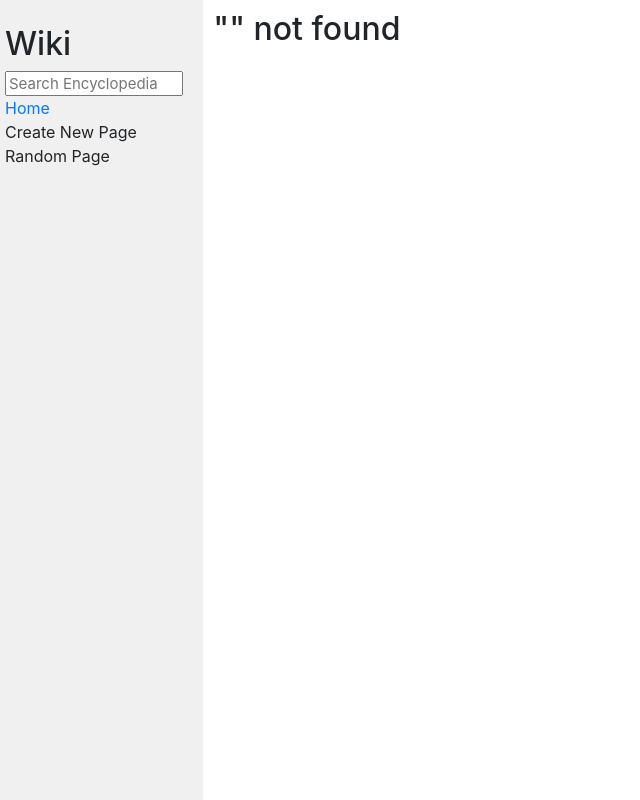
After one commit to mariamkarray/CS50-Web, a Django app: page /wiki/search/ in a window 1280 px wide. The commit adds this page. Shown: the whole page, without its empty margins (0-640 px from the left). Run offline with Django 3.2, Linux system fonts and the light colour scheme; some libraries are stand-ins or nearby versions.

Commit message:
added search and markdown

```diff
--- a/wiki/encyclopedia/templates/encyclopedia/index.html
+++ b/wiki/encyclopedia/templates/encyclopedia/index.html
@@ -9,7 +9,7 @@
 
     <ul>
         {% for entry in entries %}
-            <li>{{ entry }}</li>
+            <li> <a href="{% url 'entry' entry %}" >{{entry}} </a> </li>
         {% endfor %}
     </ul>
 
--- a/wiki/encyclopedia/templates/encyclopedia/layout.html
+++ b/wiki/encyclopedia/templates/encyclopedia/layout.html
@@ -1,5 +1,4 @@
 {% load static %}
-
 <!DOCTYPE html>
 
 <html lang="en">
@@ -12,9 +11,10 @@
         <div class="row">
             <div class="sidebar col-lg-2 col-md-3">
                 <h2>Wiki</h2>
-                <form>
+                <form action="{% url 'search' %}" >
+                    {% csrf_token %}
                     <input class="search" type="text" name="q" placeholder="Search Encyclopedia">
-                </form>
+            </form>
                 <div>
                     <a href="{% url 'index' %}">Home</a>
                 </div>
--- /dev/null
+++ b/wiki/encyclopedia/templates/encyclopedia/search_results.html
@@ -0,0 +1,20 @@
+{% extends "encyclopedia/layout.html" %}
+
+{% block title %}
+Search | Encyclopedia
+{% endblock %}
+
+{% block body %}
+
+{% if found_entries %}
+<h2>Results for "{{ query }}"</h2>
+<ul>
+    {% for entry in found_entries %}
+    <li><a href="{% url 'entry' entry %}">{{ entry }}</a></li>
+    {% endfor %}
+</ul>
+{% else %}
+<h2>"{{ query }}" not found</h2>
+{% endif %}
+
+{% endblock %}
--- a/wiki/encyclopedia/urls.py
+++ b/wiki/encyclopedia/urls.py
@@ -5,5 +5,6 @@ from . import views
 urlpatterns = [
     # when someone visits the default route, run the index function (one of my views)
     path("", views.index, name="index"),
-    path("/<str:title>", views.entry, name="entry")
+    path("search/", views.search, name="search"),
+    path("<str:title>", views.entry, name="entry")
 ]
--- a/wiki/encyclopedia/views.py
+++ b/wiki/encyclopedia/views.py
@@ -1,12 +1,39 @@
+from audioop import reverse
 from django.http import HttpResponse
-from django.shortcuts import render
-
+from django import forms
+import markdown
+from django.shortcuts import render, redirect
+from django.contrib import messages
+from django.urls import reverse
 from . import util
-
-
 def index(request):
     return render(request, "encyclopedia/index.html", {
-        "entries": util.list_entries()
+    "entries": util.list_entries()
     })
 def entry(request, title):
-    return HttpResponse (util.get_entry(title))
+    return HttpResponse (markdown.markdown(util.get_entry(title)))
+
+def search(request):
+    query = request.GET.get("q", "")
+    if query is None or query == "":
+        return render(
+            request,
+            "encyclopedia/search_results.html",
+            {"found_entries": "", "query": query},
+        )
+
+    entries = util.list_entries()
+
+    found_entries = [
+        valid_entry
+        for valid_entry in entries
+        if query.lower() in valid_entry.lower()
+    ]
+    if len(found_entries) == 1:
+        return redirect("entry", found_entries[0])
+
+    return render(
+        request,
+        "encyclopedia/search_results.html",
+        {"found_entries": found_entries, "query": query},
+    )
--- a/wiki/wiki/urls.py
+++ b/wiki/wiki/urls.py
@@ -18,5 +18,5 @@ from django.urls import include, path
 
 urlpatterns = [
     path('admin/', admin.site.urls),
-    path('wiki', include("encyclopedia.urls")) # linking the url config of the two files
+    path('wiki/', include("encyclopedia.urls")) # linking the url config of the two files
 ]
```
Also changed, not shown: wiki/wiki/settings.py (+13 -0 lines).
